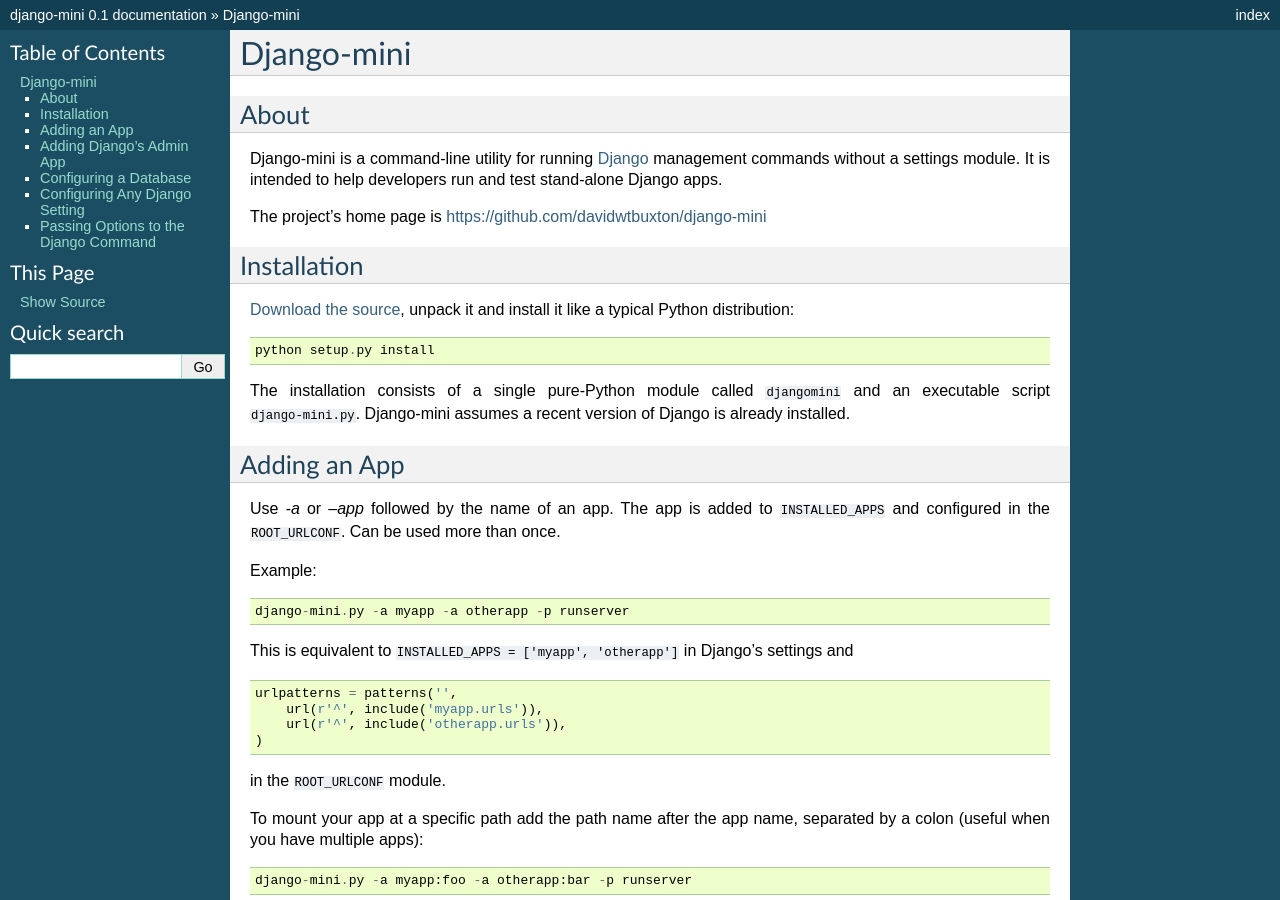
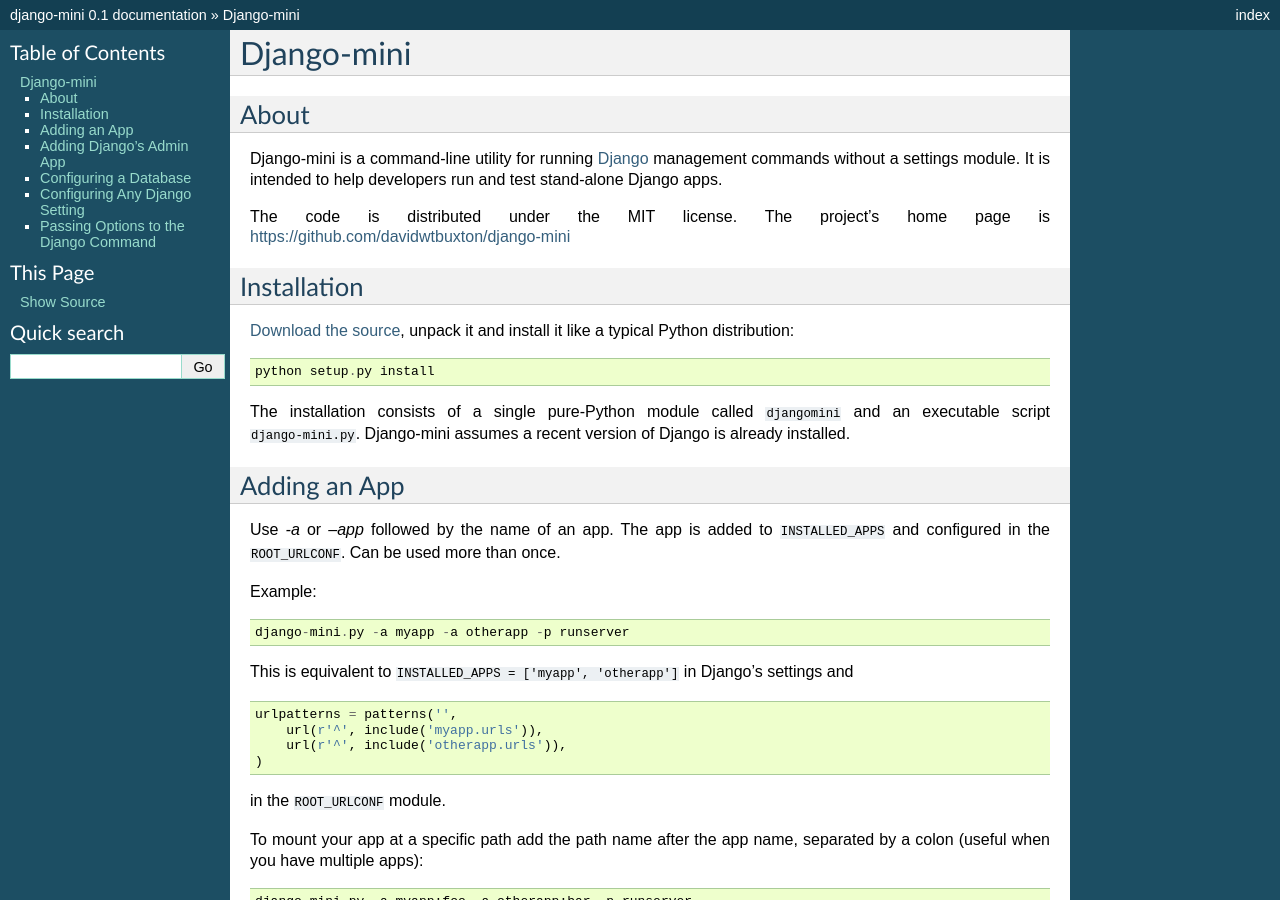
Before and after one commit to davidwtbuxton/django-mini, a Sphinx documentation site: the page built from docs/index.rst, in a window 1280 px wide and 900 px high. Built offline with Sphinx 7.4.7, drawn with Linux system fonts in a browser that asks for light colours.

Commit message:
States the license in the docs and readme.

```diff
--- a/README.rst
+++ b/README.rst
@@ -1,7 +1,7 @@
 django-mini
 ===========
 
-Django-mini is a command-line utility for running `Django`_ management commands without a settings module. It is intended to help developers run and test stand-alone Django apps.
+Django-mini is an MIT-licensed command-line utility for running `Django`_ management commands without a settings module. It is intended to help developers run and test stand-alone Django apps.
 
 .. _Django: https://www.djangoproject.com/
 
--- a/djangomini.py
+++ b/djangomini.py
@@ -25,7 +25,7 @@
     next = lambda x: x.next()
 
 
-__version__ = '0.1'
+__version__ = '0.2'
 BACKENDS = {
     'postgresql': 'django.db.backends.postgresql_psycopg2',
     'mysql': 'django.db.backends.mysql',
--- a/docs/index.rst
+++ b/docs/index.rst
@@ -14,7 +14,7 @@
 
 Django-mini is a command-line utility for running `Django`_ management commands without a settings module. It is intended to help developers run and test stand-alone Django apps.
 
-The project's home page is https://github.com/davidwtbuxton/django-mini
+The code is distributed under the MIT license. The project's home page is https://github.com/davidwtbuxton/django-mini
 
 
 .. _Django: https://www.djangoproject.com/
```
